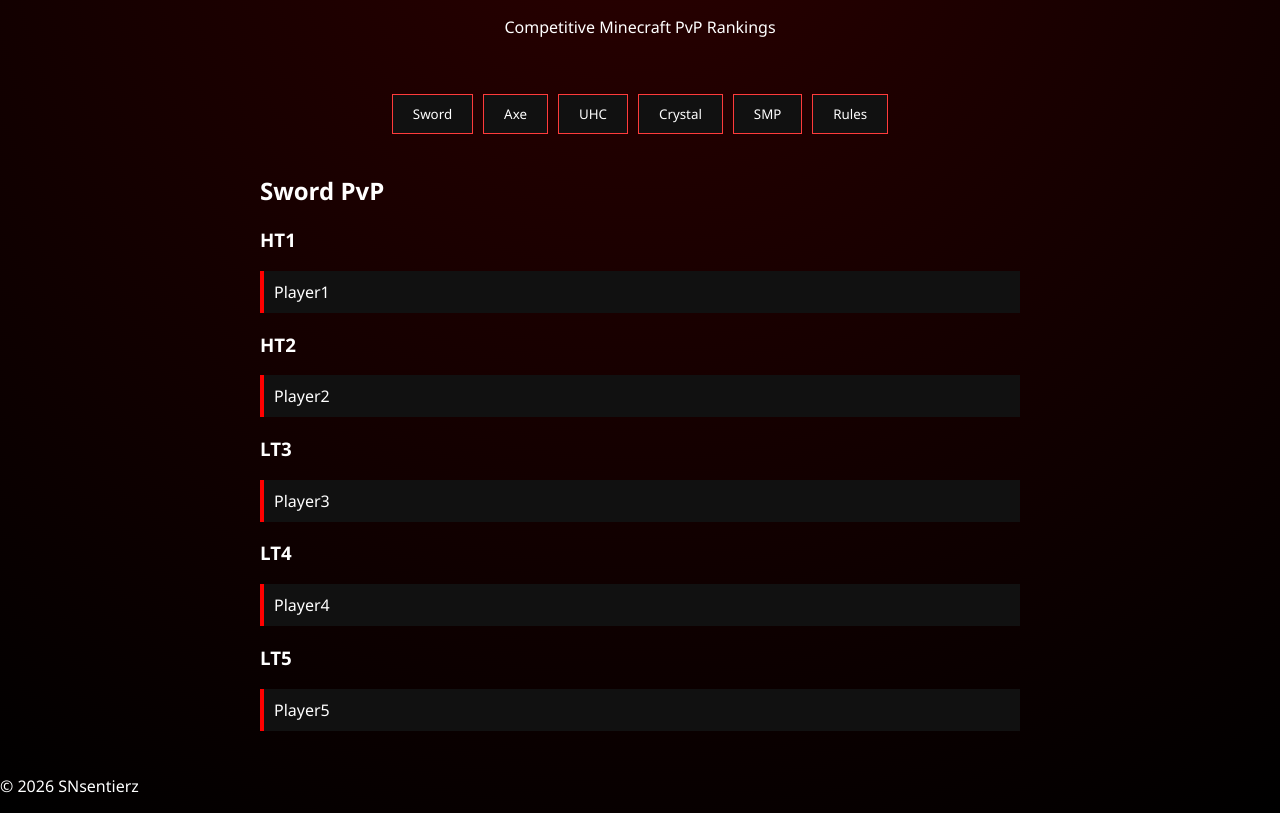
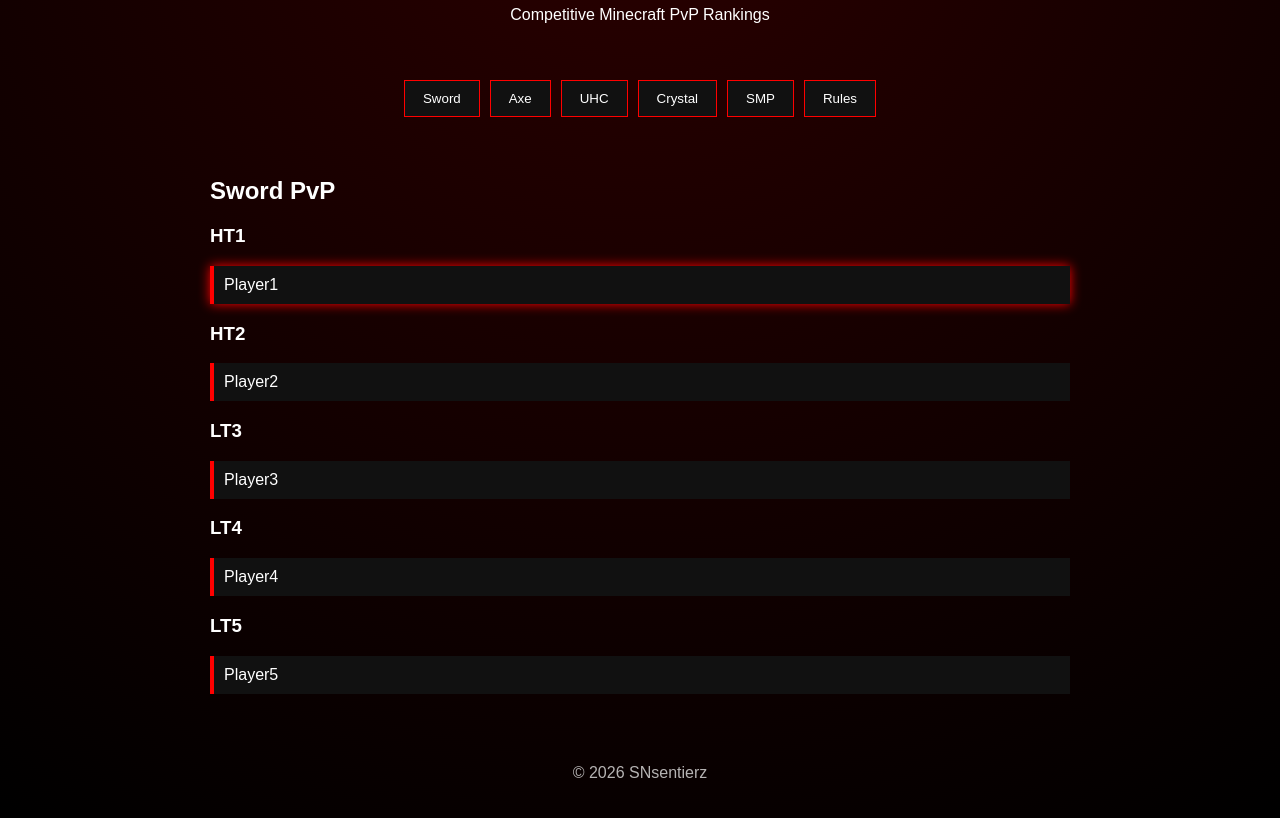
Before and after one commit to SNSENTIERZ/SNsentierz.github.io, a plain HTML site: page index.html in a window 1280 px wide. Shown: the part 153-971 px from the top of the page. Drawn offline with Linux system fonts and the light colour scheme.

Commit message:
Update style.css

```diff
--- a/style.css
+++ b/style.css
@@ -1,21 +1,18 @@
 * {
   box-sizing: border-box;
-font-family: 'Segoe UI', sans-serif;
+  font-family: Arial, sans-serif;
 }
-
 
 body {
   margin: 0;
   background: radial-gradient(circle at top, #2b0000, #000);
-color: #fff;
+  color: white;
 }
-
 
 header {
   text-align: center;
   padding: 40px 20px;
 }
-
 
 header h1 {
   font-size: 3rem;
@@ -23,51 +20,53 @@ color: #ff3b3b;
   text-shadow: 0 0 15px red;
 }
 
-
 nav {
   display: flex;
   justify-content: center;
+  flex-wrap: wrap;
   gap: 10px;
+  padding-bottom: 20px;
 }
-
 
 nav button {
   background: #111;
-border: 1px solid #ff3b3b;
+  border: 1px solid red;
   color: white;
-padding: 10px 20px;
+  padding: 10px 18px;
   cursor: pointer;
 }
 
-
 nav button:hover {
-background: #ff3b3b;
+  background: red;
 }
 
-
 main {
-max-width: 800px;
+  max-width: 900px;
   margin: auto;
   padding: 20px;
 }
-
 
 .tab {
   display: none;
 }
 
-
 .tab.active {
   display: block;
 }
-
 
 .card {
   background: #111;
   border-left: 4px solid red;
   padding: 10px;
-margin: 8px 0;
+  margin: 6px 0 14px;
 }
 
+.glow {
+  box-shadow: 0 0 12px red;
+}
 
+footer {
+  text-align: center;
+  padding: 20px;
+  opacity: 0.7;
 }
```
Lines whose indentation alone changed are shown as unchanged.
